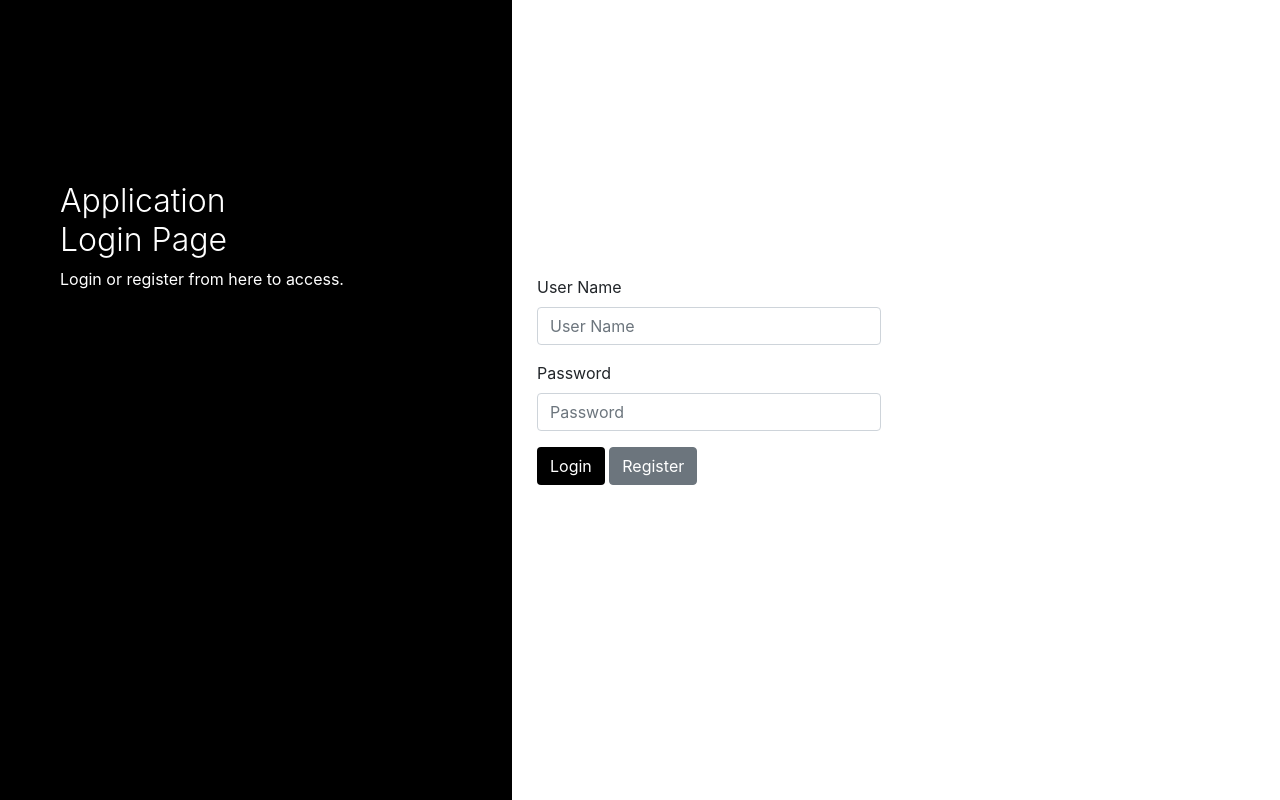
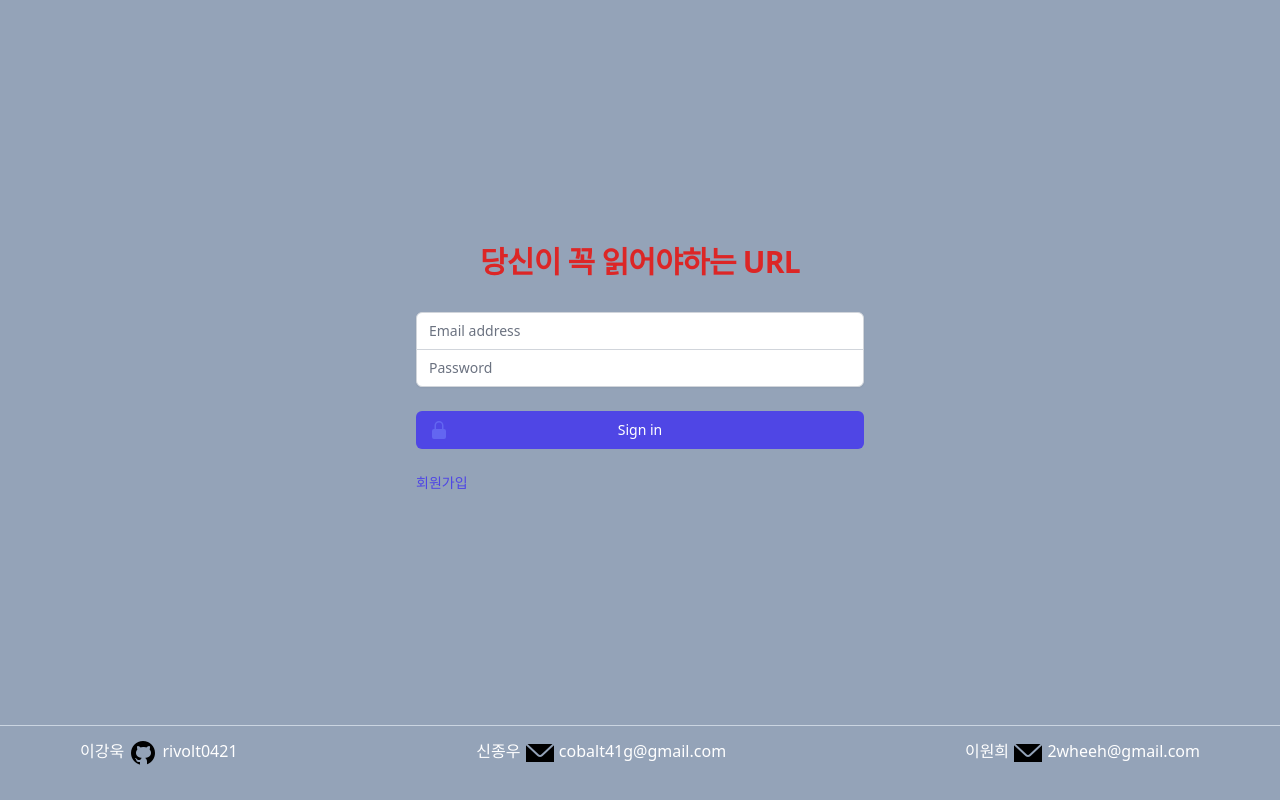
Before and after one commit to rivolt0421/W00, a Flask app: page /login in a window 1280 px wide. Run offline with Flask 2, Linux system fonts and the light colour scheme; some libraries are stand-ins or nearby versions.

Commit message:
login html edit

```diff
--- a/templates/login.html
+++ b/templates/login.html
@@ -1,125 +1,117 @@
 <!DOCTYPE html>
-<html lang="en">
+<html lang="en" class="h-full bg-slate-400">
+  <head>
+    <meta charset="UTF-8" />
+    <meta http-equiv="X-UA-Compatible" content="IE=edge" />
+    <meta name="viewport" content="width=device-width, initial-scale=1.0" />
 
-<head>
-  <meta charset="UTF-8">
-  <meta http-equiv="X-UA-Compatible" content="IE=edge">
-  <meta name="viewport" content="width=device-width, initial-scale=1.0">
-  <title>Document</title>
-</head>
-<style>
-  body {
-    font-family: "Lato", sans-serif;
-  }
+    <!-- tailwindcss -->
+    <script src="https://cdn.tailwindcss.com"></script>
+    <script>
+      tailwind.config = {
+        theme: {
+          extend: {
+            colors: {
+              // myCustomColor: '#ffd600',
+            },
+          },
+        },
+      };
+    </script>
 
+    <!-- jQuery -->
+    <script src="//code.jquery.com/jquery-1.11.1.min.js"></script>
 
+    <title>login</title>
 
-  .main-head {
-    height: 150px;
-    background: #FFF;
+    <!-- static -->
+    <!-- <script src="{{ url_for('static', filename='main.js')}}"></script> -->
+  </head>
+  <body class="h-full">
+    <div class="flex flex-col min-h-full items-center justify-center pt-6 pb-20 px-4 sm:px-6 lg:px-8">
+      <div class="w-full max-w-md space-y-8">
+        <div>
+          <h2 class="mt-6 text-center text-3xl font-bold tracking-tight text-red-600">당신이 꼭 읽어야하는 URL</h2>
+        </div>
+        <form class="mt-8 space-y-6" action="#" method="POST">
+          <input type="hidden" name="remember" value="true" />
+          <div class="-space-y-px rounded-md shadow-sm">
+            <div>
+              <label for="email-address" class="sr-only">Email address</label>
+              <input
+                id="email-address"
+                name="email"
+                type="email"
+                autocomplete="email"
+                required
+                class="relative block w-full appearance-none rounded-none rounded-t-md border border-gray-300 px-3 py-2 text-gray-900 placeholder-gray-500 focus:z-10 focus:border-indigo-500 focus:outline-none focus:ring-indigo-500 sm:text-sm"
+                placeholder="Email address"
+              />
+            </div>
+            <div>
+              <label for="password" class="sr-only">Password</label>
+              <input
+                id="password"
+                name="password"
+                type="password"
+                autocomplete="current-password"
+                required
+                class="relative block w-full appearance-none rounded-none rounded-b-md border border-gray-300 px-3 py-2 text-gray-900 placeholder-gray-500 focus:z-10 focus:border-indigo-500 focus:outline-none focus:ring-indigo-500 sm:text-sm"
+                placeholder="Password"
+              />
+            </div>
+          </div>
 
-  }
-
-  .sidenav {
-    height: 100%;
-    background-color: #000;
-    overflow-x: hidden;
-    padding-top: 20px;
-  }
-
-
-  .main {
-    padding: 0px 10px;
-  }
-
-  @media screen and (max-height: 450px) {
-    .sidenav {
-      padding-top: 15px;
-    }
-  }
-
-  @media screen and (max-width: 450px) {
-    .login-form {
-      margin-top: 10%;
-    }
-
-    .register-form {
-      margin-top: 10%;
-    }
-  }
-
-  @media screen and (min-width: 768px) {
-    .main {
-      margin-left: 40%;
-    }
-
-    .sidenav {
-      width: 40%;
-      position: fixed;
-      z-index: 1;
-      top: 0;
-      left: 0;
-    }
-
-    .login-form {
-      margin-top: 80%;
-    }
-
-    .register-form {
-      margin-top: 20%;
-    }
-  }
-
-
-  .login-main-text {
-    margin-top: 20%;
-    padding: 60px;
-    color: #fff;
-  }
-
-  .login-main-text h2 {
-    font-weight: 300;
-  }
-
-  .btn-black {
-    background-color: #000 !important;
-    color: #fff;
-  }
-</style>
-
-<body>
-  <link href="//maxcdn.bootstrapcdn.com/bootstrap/4.0.0/css/bootstrap.min.css" rel="stylesheet" id="bootstrap-css">
-  <script src="//maxcdn.bootstrapcdn.com/bootstrap/4.0.0/js/bootstrap.min.js"></script>
-  <script src="//code.jquery.com/jquery-1.11.1.min.js"></script>
-  <!------ Include the above in your HEAD tag ---------->
-
-
-  <div class="sidenav">
-    <div class="login-main-text">
-      <h2>Application<br> Login Page</h2>
-      <p>Login or register from here to access.</p>
-    </div>
-  </div>
-  <div class="main">
-    <div class="col-md-6 col-sm-12">
-      <div class="login-form">
-        <form>
-          <div class="form-group">
-            <label>User Name</label>
-            <input type="text" class="form-control" placeholder="User Name">
+          <div>
+            <button
+              type="submit"
+              class="group relative flex w-full justify-center rounded-md border border-transparent bg-indigo-600 py-2 px-4 text-sm font-medium text-white hover:bg-indigo-700 focus:outline-none focus:ring-2 focus:ring-indigo-500 focus:ring-offset-2"
+            >
+              <span class="absolute inset-y-0 left-0 flex items-center pl-3">
+                <!-- Heroicon name: mini/lock-closed -->
+                <svg
+                  class="h-5 w-5 text-indigo-500 group-hover:text-indigo-400"
+                  xmlns="http://www.w3.org/2000/svg"
+                  viewBox="0 0 20 20"
+                  fill="currentColor"
+                  aria-hidden="true"
+                >
+                  <path
+                    fill-rule="evenodd"
+                    d="M10 1a4.5 4.5 0 00-4.5 4.5V9H5a2 2 0 00-2 2v6a2 2 0 002 2h10a2 2 0 002-2v-6a2 2 0 00-2-2h-.5V5.5A4.5 4.5 0 0010 1zm3 8V5.5a3 3 0 10-6 0V9h6z"
+                    clip-rule="evenodd"
+                  />
+                </svg>
+              </span>
+              Sign in
+            </button>
           </div>
-          <div class="form-group">
-            <label>Password</label>
-            <input type="password" class="form-control" placeholder="Password">
+          <div class="flex items-center justify-between">
+            <div class="text-sm">
+              <a href="#" class="font-medium text-indigo-600 hover:text-indigo-500">회원가입</a>
+            </div>
           </div>
-          <button type="submit" class="btn btn-black">Login</button>
-          <a href="http://localhost:5000/signup">
-            <button type="submit" class="btn btn-secondary">Register</button>
-          </a>
         </form>
+        <div></div>
+      </div>
+      <div class="w-full min-w-md fixed bottom-5">
+        <div class="h-24"></div>
+        <hr class="border-3 border-slate-300" />
+        <div class="flex flex-row place-content-between rounded-lg py-2">
+          <div class="px-20 py-1">
+            <p style="color: white">
+              이강욱 <img src="../static/images/github-icon.png" alt="github" style="display: inline-block" />
+              <a href="https://github.com/rivolt0421">rivolt0421</a>
+            </p>
+          </div>
+          <div class="px-20 py-1">
+            <p style="color: white">신종우 <img src="../static/images/email-icon.png" alt="email" style="display: inline-block" /> cobalt41g@gmail.com</p>
+          </div>
+          <div class="px-20 py-1">
+            <p style="color: white">이원희 <img src="../static/images/email-icon.png" alt="email" style="display: inline-block" /> 2wheeh@gmail.com</p>
+          </div>
+        </div>
       </div>
     </div>
-  </div>
-</body>
-
+  </body>
 </html>
```
Also changed, not shown: static/images/email-icon.png (added), static/images/email-icon.svg (added), static/images/github-icon.png (added).
